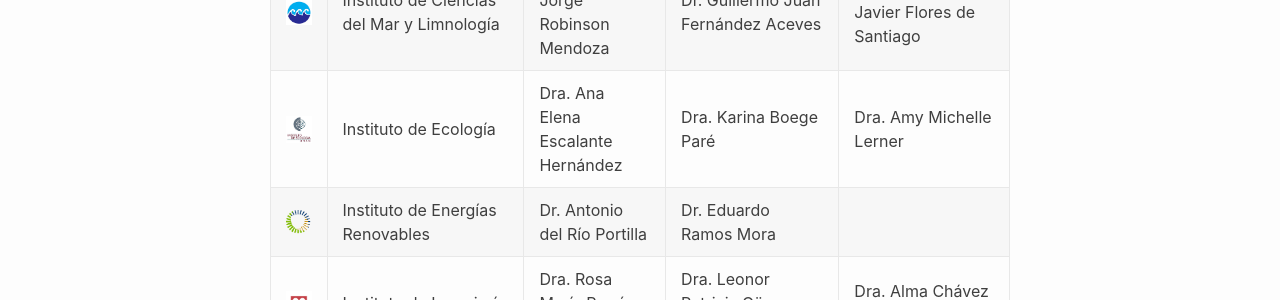
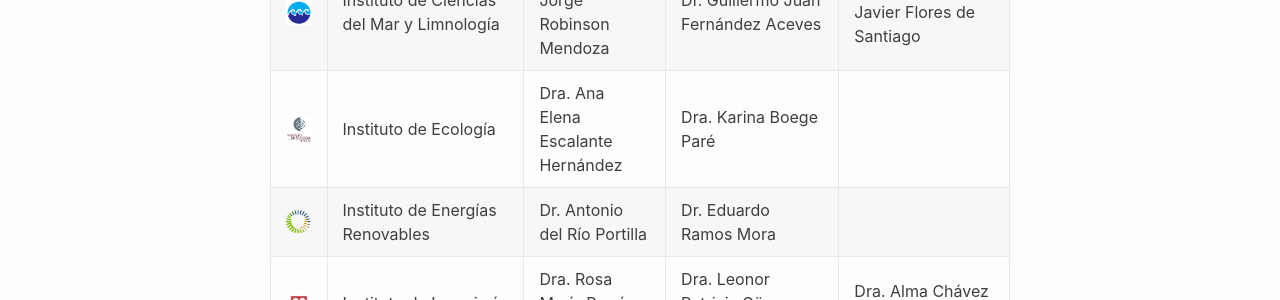
Before and after one commit to pcs-unam/pcs-unam.github.io, a Jekyll site: the page built from 05_comite.md, in a window 1280 px wide. Shown: the part 1038-1338 px from the top of the page. Built offline with Jekyll 4.4.1, drawn with Linux system fonts in a browser that asks for light colours.

Commit message:
Se quitó a Amy Lerner ya que dejó el IE

```diff
--- a/05_comite.md
+++ b/05_comite.md
@@ -26,7 +26,7 @@ menu: true
 |![ciencias](/assets/logos/ciencias.png)		  |Facultad de Ciencias     															 |Dra. Catalina Elizabeth Stern Forgach |Dra. Ma. Fernanda Figueroa Díaz Escobar|Dr. Rodolfo Omar Arellano Aguilar  |
 |![biologia](/assets/logos/ibiol.png)			  |Instituto de Biología    															 |Dra. Susana Magallón Puebla       |Dra. Andrea Martínez Ballesté          |Dr. Enrique Martínez Meyer       |
 |![icmyl](/assets/logos/icml.png)				  |Instituto de Ciencias del Mar y Limnología   										 |Dr. Carlos Jorge Robinson Mendoza          |Dr. Guillermo Juan Fernández Aceves    |Dr. Francisco Javier Flores de Santiago    |
-|![ecologia](/assets/logos/ecologia.png)		  |Instituto de Ecología    															 |Dra. Ana Elena Escalante Hernández         |Dra. Karina Boege Paré                 |Dra. Amy Michelle Lerner       |
+|![ecologia](/assets/logos/ecologia.png)		  |Instituto de Ecología    															 |Dra. Ana Elena Escalante Hernández         |Dra. Karina Boege Paré                 |                       |
 |![renovables](/assets/logos/ier.png)			  |Instituto de Energías Renovables     												 |Dr. Antonio del Río Portilla          |Dr. Eduardo Ramos Mora           |                            |
 |![ingenieria](/assets/logos/ingenieria.png)	  |Instituto de Ingeniería      														 |Dra. Rosa María Ramírez Zamora       |Dra. Leonor Patricia Güereca Hernández |Dra. Alma Chávez Mejía         |
 |![iies](/assets/logos/iies.png)				  |Instituto de Investigaciones en Ecosistemas y Sustentabilidad     					 |Dr. Diego R. Pérez Salicrup        |Dr. Roberto Lindig Cisneros                |Dra. Tuyeni Heita Mwampamba       |
```
